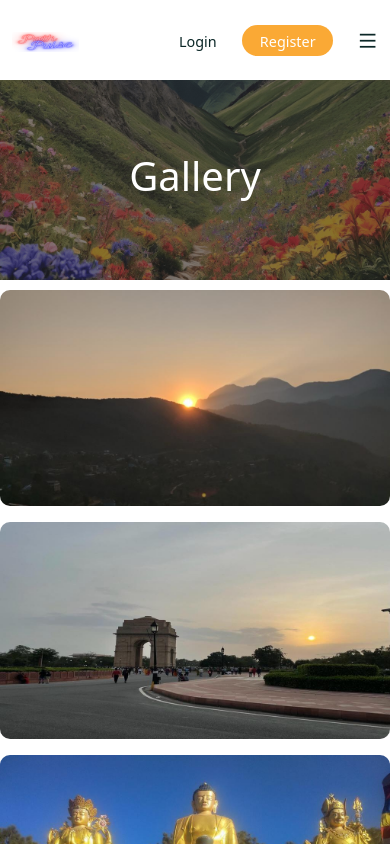
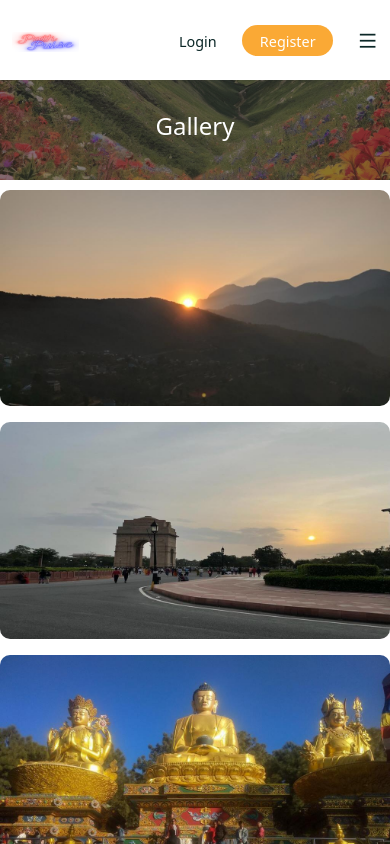
Before and after one commit to sas-7/PathPulse, a React (Create React App) app in the folder frontend/: page /gallery in a window 390 px wide. Shown: the top 844 px of the page. Built offline with nearby package versions, Linux system fonts and the light colour scheme; a web font is replaced by a local one.

Commit message:
Update common-section.css

```diff
--- a/frontend/src/shared/common-section.css
+++ b/frontend/src/shared/common-section.css
@@ -1,7 +1,7 @@
 .common__section {
    background: linear-gradient(rgba(0,0,0,0.45), rgba(0,0,0,0.45)),
    url("../assets/images/tour.jpg") no-repeat center center;
-   height: 200px;
+   height: 150px;
    display: flex;
    text-align: center;
    align-items: center;
@@ -13,3 +13,23 @@
    font-size: 2.5rem;
    color: #fff;
 }
+
+
+/* =============== RESPONSIVE ================ */
+@media only screen and (max-width:992px) {
+   .common__section {
+      height: 100px;
+   }
+   .common__section h1 {
+      font-size: 1.5rem;
+   }
+}
+
+@media only screen and (max-width:576px) {
+   .common__section {
+      height: 100px;
+   }
+   .common__section h1 {
+      font-size: 1.5rem;
+   }
+}
```
